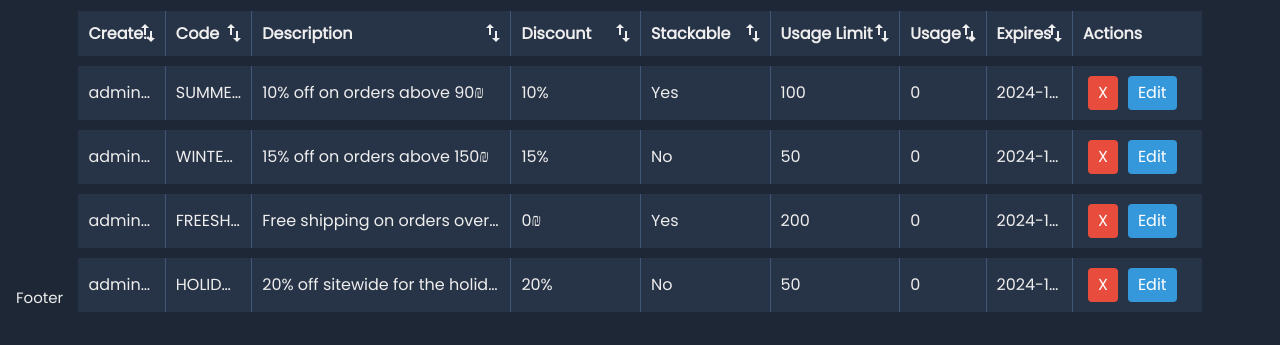
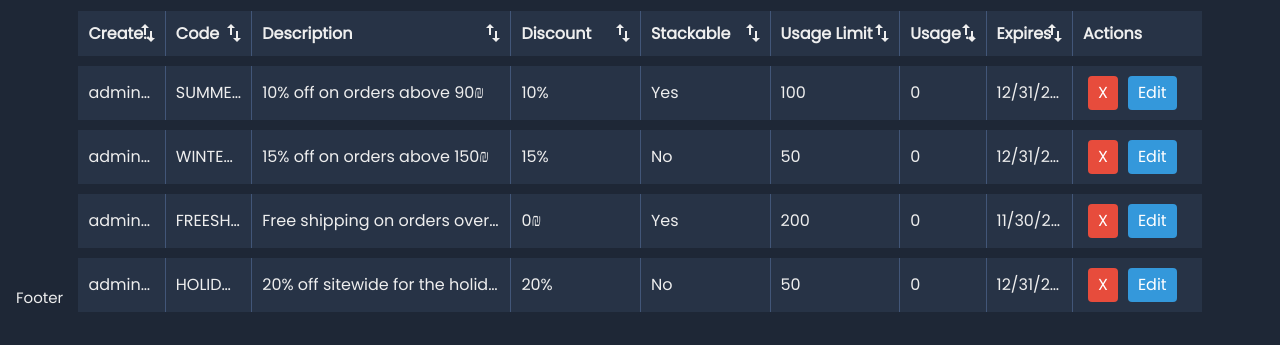
Before and after one commit to EdenAlmighty/Coupon-Manager, a React (Vite) app: page / in a window 1280 px wide. Shown: the part 452-797 px from the top of the page. Built offline with nearby package versions, Linux system fonts and the light colour scheme.

Commit message:
Fix typos in coupon form and format date

```diff
--- a/src/components/CouponForm.jsx
+++ b/src/components/CouponForm.jsx
@@ -20,10 +20,29 @@ export function CouponForm({ coupon, onSave }) {
     }, [coupon])
 
     function handleChange({ target }) {
-        const { name, value } = target
+        const { name, value, checked } = target
+
+        if (name === 'isStackable') {
+            setFormCoupon({
+                ...formCoupon,
+                [name]: checked,
+            })
+            return
+        }
+
+        if (name === 'expiryDate') {
+            const timestamp = new Date(value).getTime()
+            console.log('timestamp: ', timestamp)
+
+            setFormCoupon({
+                ...formCoupon,
+                [name]: timestamp,
+            })
+            return
+        }
 
         if (name === 'discountType' && value === 'flat') {
-            setError('');
+            setError('')
         }
 
         if (name === 'discountValue' && formCoupon.discountType === 'percentage') {
@@ -121,7 +140,7 @@ export function CouponForm({ coupon, onSave }) {
                     label="Expiry Date:"
                     type="date"
                     name="expiryDate"
-                    value={formCoupon.expiryDate}
+                    value={formCoupon.expiryDate ? new Date(formCoupon.expiryDate).toISOString().split('T')[0] : ''}
                     onChange={handleChange}
                 />
             </form>
--- a/src/components/CouponList.jsx
+++ b/src/components/CouponList.jsx
@@ -32,11 +32,11 @@ export function CouponList({ coupons, onRemove, onEdit, onSort, sortBy }) {
                     </th>
                     <th className="discount">
                         Discount
-                        <SortButton name="discount" sortBy={sortBy} onSort={onSort} />
+                        <SortButton name="discountType" sortBy={sortBy} onSort={onSort} />
                     </th>
                     <th className="stackable">
                         Stackable
-                        <SortButton name="stackable" sortBy={sortBy} onSort={onSort} />
+                        <SortButton name="isStackable" sortBy={sortBy} onSort={onSort} />
                     </th>
                     <th className="limit">
                         Usage Limit
@@ -48,7 +48,7 @@ export function CouponList({ coupons, onRemove, onEdit, onSort, sortBy }) {
                     </th>
                     <th className="expire">
                         Expires
-                        <SortButton name="expires" sortBy={sortBy} onSort={onSort} />
+                        <SortButton name="expiryDate" sortBy={sortBy} onSort={onSort} />
                     </th>
                     <th className="actions">Actions</th>
                 </tr>
--- a/src/components/CouponPreview.jsx
+++ b/src/components/CouponPreview.jsx
@@ -1,10 +1,11 @@
 import React from 'react'
 import { Tooltip } from '@mui/material';
+import { utilService } from '../services/util.service';
 
 export function CouponPreview({ coupon }) {
     const descLimit = 50
-
     const isDescTooLong = coupon.description.length > descLimit
+    const formattedDate = utilService.formatDate(coupon.expiryDate)
 
     return (
         <>
@@ -28,7 +29,7 @@ export function CouponPreview({ coupon }) {
             <td>{coupon.isStackable ? "Yes" : "No"}</td>
             <td>{coupon.usageLimit}</td>
             <td>{coupon.usageCount}</td>
-            <td>{coupon.expiryDate}</td>
+            <td>{coupon.expiryDate ? formattedDate : "No Expiry"}</td>
         </>
-    );
+    )
 }
--- a/src/services/coupon.service.js
+++ b/src/services/coupon.service.js
@@ -125,8 +125,8 @@ function _applyFilters(coupons, filterBy) {
         coupons = coupons.filter(coupon => coupon.usageCount === filterBy.usageCount)
     }
     if (filterBy.expiryDate) {
-        const filterDate = new Date(filterBy.expiryDate)
-        coupons = coupons.filter(coupon => new Date(coupon.expiryDate) <= filterDate)
+        const filterDate = Date.now()(filterBy.expiryDate)
+        coupons = coupons.filter(coupon => Date.now()(coupon.expiryDate) <= filterDate)
     }
     return coupons
 }
@@ -144,8 +144,8 @@ function _sortCoupons(coupons, sortBy) {
                 comparison = discountA - discountB
                 break
             case 'expiryDate':
-                const dateA = new Date(a.expiryDate)
-                const dateB = new Date(b.expiryDate)
+                const dateA = a.expiryDate
+                const dateB = b.expiryDate
                 comparison = dateA - dateB
                 break
             case 'isStackable':
@@ -156,7 +156,8 @@ function _sortCoupons(coupons, sortBy) {
                 if (a[sortBy.by] > b[sortBy.by]) comparison = 1
                 break
         }
-
+        console.log('comparison: ', b.expiryDate)
+        console.log('sortBy: ', sortBy)
         return sortBy.asc === 1 ? comparison : -comparison
     })
 }
--- a/src/services/util.service.js
+++ b/src/services/util.service.js
@@ -1,7 +1,8 @@
 export const utilService = {
     saveToStorage,
     loadFromStorage,
-    makeId
+    makeId,
+    formatDate
 }
 
 function saveToStorage(key, value) {
@@ -24,3 +25,14 @@ function makeId(length = 6) {
 
     return txt
 }
+
+function formatDate(date) {
+    const d = new Date(date)
+
+    const month = d.getMonth() + 1
+    const day = d.getDate()
+    const year = d.getFullYear()
+
+    // Expected "M/d/yyyy
+    return `${month}/${day}/${year}`
+}
```
